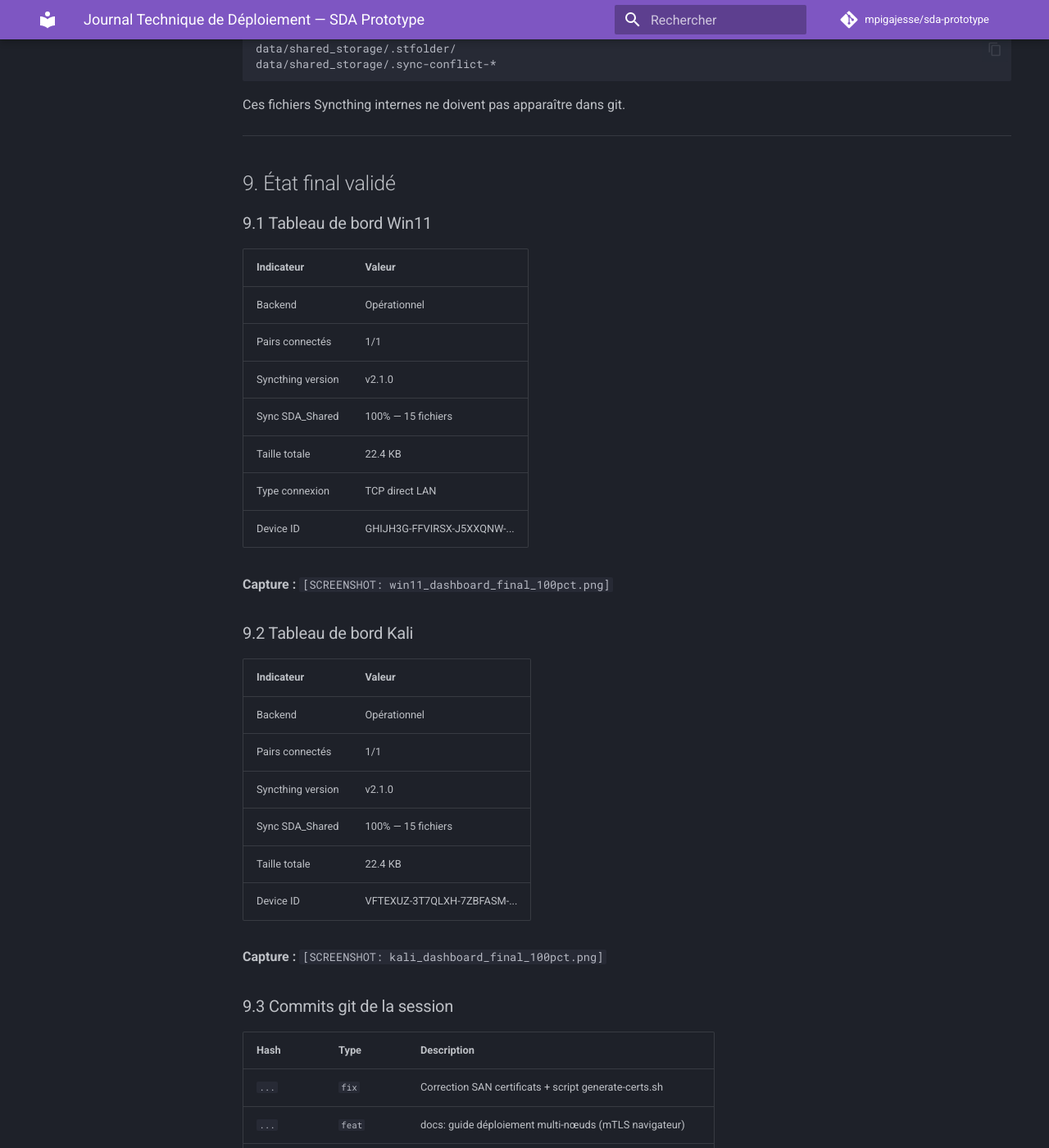
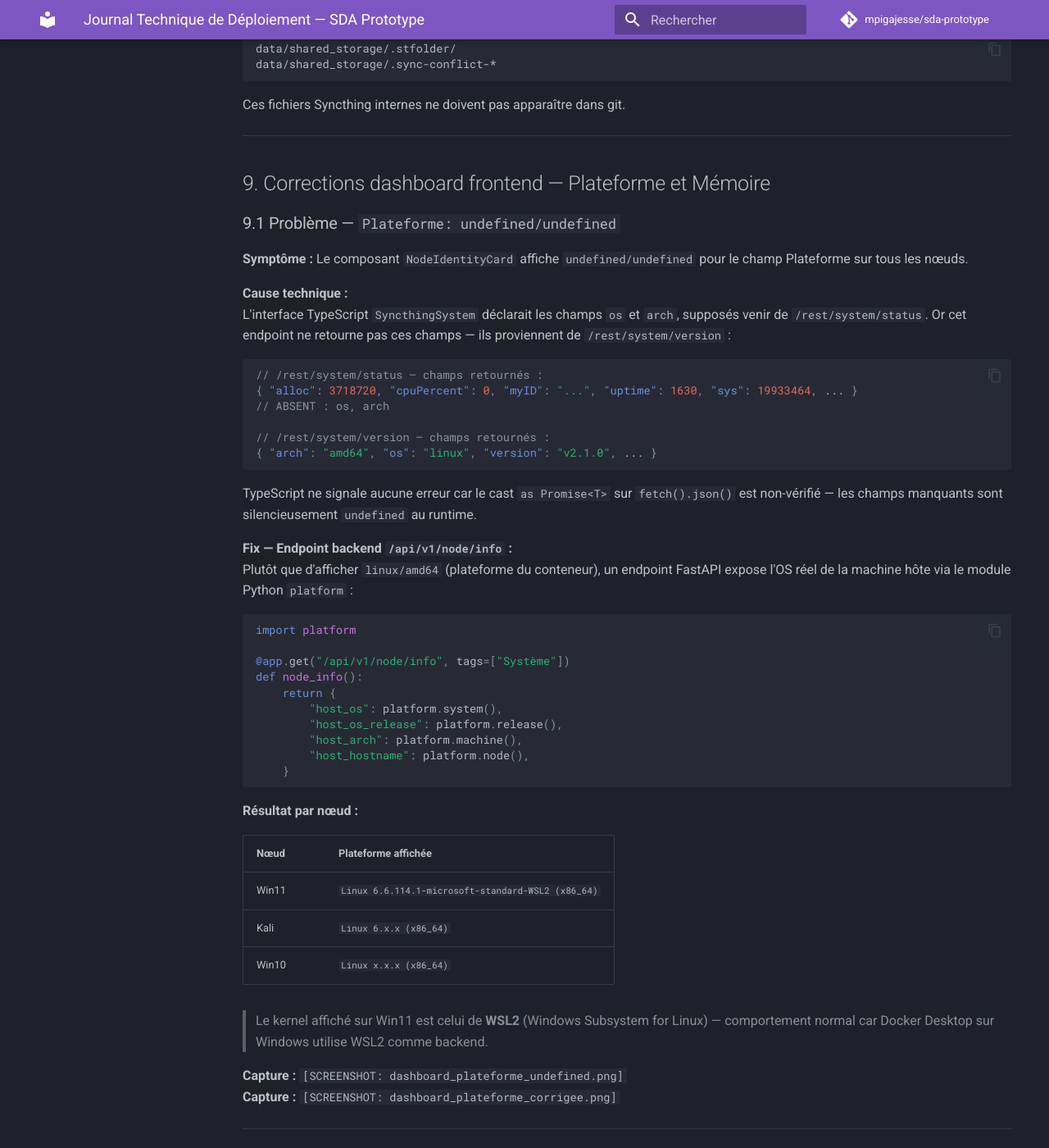
Before and after one commit to mpigajesse/sda-prototype, an MkDocs documentation site: the page built from docs/rapport/journal-technique-deploiement.md, in a window 1280 px wide and 1400 px high, scrolled down 10332 px. Shown: the whole window at 82% size. Built offline with MkDocs 1.6.1 and Material for MkDocs 9.7.7, drawn with Linux system fonts in a browser that asks for light colours; comment, search, counter and statistics services are not loaded; some of the changed text lies outside the part shown.

Commit message:
docs: ajouter sections 9-10 (fixes plateforme/mémoire, état final Win11+Kali)

````diff
--- a/docs/rapport/journal-technique-deploiement.md
+++ b/docs/rapport/journal-technique-deploiement.md
@@ -447,15 +447,99 @@
 
 ---
 
-## 9. État final validé
+## 9. Corrections dashboard frontend — Plateforme et Mémoire
 
-### 9.1 Tableau de bord Win11
+### 9.1 Problème — `Plateforme: undefined/undefined`
+
+**Symptôme :** Le composant `NodeIdentityCard` affiche `undefined/undefined` pour le champ Plateforme sur tous les nœuds.
+
+**Cause technique :**
+L'interface TypeScript `SyncthingSystem` déclarait les champs `os` et `arch`, supposés venir de `/rest/system/status`. Or cet endpoint ne retourne pas ces champs — ils proviennent de `/rest/system/version` :
+
+```json
+// /rest/system/status — champs retournés :
+{ "alloc": 3718720, "cpuPercent": 0, "myID": "...", "uptime": 1630, "sys": 19933464, ... }
+// ABSENT : os, arch
+
+// /rest/system/version — champs retournés :
+{ "arch": "amd64", "os": "linux", "version": "v2.1.0", ... }
+```
+
+TypeScript ne signale aucune erreur car le cast `as Promise<T>` sur `fetch().json()` est non-vérifié — les champs manquants sont silencieusement `undefined` au runtime.
+
+**Fix — Endpoint backend `/api/v1/node/info` :**
+Plutôt que d'afficher `linux/amd64` (plateforme du conteneur), un endpoint FastAPI expose l'OS réel de la machine hôte via le module Python `platform` :
+
+```python
+import platform
+
+@app.get("/api/v1/node/info", tags=["Système"])
+def node_info():
+    return {
+        "host_os": platform.system(),
+        "host_os_release": platform.release(),
+        "host_arch": platform.machine(),
+        "host_hostname": platform.node(),
+    }
+```
+
+**Résultat par nœud :**
+
+| Nœud | Plateforme affichée |
+|------|---------------------|
+| Win11 | `Linux 6.6.114.1-microsoft-standard-WSL2 (x86_64)` |
+| Kali | `Linux 6.x.x (x86_64)` |
+| Win10 | `Linux x.x.x (x86_64)` |
+
+> Le kernel affiché sur Win11 est celui de **WSL2** (Windows Subsystem for Linux) — comportement normal car Docker Desktop sur Windows utilise WSL2 comme backend.
+
+**Capture :** `[SCREENSHOT: dashboard_plateforme_undefined.png]`
+**Capture :** `[SCREENSHOT: dashboard_plateforme_corrigee.png]`
+
+---
+
+### 9.2 Problème — `Mémoire: NaN MB`
+
+**Symptôme :** La MetricCard Mémoire affiche `NaN MB` sur Win11 et Kali.
+
+**Cause technique :**
+L'interface TypeScript déclarait `mem: number` dans `SyncthingSystem`, mais l'API `/rest/system/status` ne retourne pas de champ `mem`. Les champs réels sont `alloc` (heap Go alloué) et `sys` (mémoire totale obtenue de l'OS) :
+
+```typescript
+// AVANT — champ inexistant → undefined → NaN
+interface SyncthingSystem { mem: number }
+formatMem(system.mem)  // NaN MB
+
+// APRÈS — champ correct
+interface SyncthingSystem { alloc: number; sys: number }
+formatMem(system.alloc)  // ex: "4 MB"
+```
+
+**Valeurs typiques :**
+
+| Champ | Signification | Valeur observée |
+|-------|---------------|-----------------|
+| `alloc` | Heap Go actuellement alloué | ~3–8 MB |
+| `sys` | Mémoire totale réservée par l'OS | ~19–25 MB |
+
+`alloc` est la métrique la plus pertinente pour monitorer la consommation réelle de Syncthing.
+
+**Capture :** `[SCREENSHOT: dashboard_memoire_nan.png]`
+**Capture :** `[SCREENSHOT: dashboard_memoire_corrigee.png]`
+
+---
+
+## 10. État final validé
+
+### 10.1 Tableau de bord Win11
 
 | Indicateur | Valeur |
 |-----------|--------|
 | Backend | Opérationnel |
 | Pairs connectés | 1/1 |
 | Syncthing version | v2.1.0 |
+| Plateforme | `Linux 6.6.114.1-microsoft-standard-WSL2 (x86_64)` |
+| Mémoire | ~4 MB (heap Syncthing) |
 | Sync SDA_Shared | 100% — 15 fichiers |
 | Taille totale | 22.4 KB |
 | Type connexion | TCP direct LAN |
@@ -463,20 +547,22 @@
 
 **Capture :** `[SCREENSHOT: win11_dashboard_final_100pct.png]`
 
-### 9.2 Tableau de bord Kali
+### 10.2 Tableau de bord Kali
 
 | Indicateur | Valeur |
 |-----------|--------|
 | Backend | Opérationnel |
 | Pairs connectés | 1/1 |
 | Syncthing version | v2.1.0 |
+| Plateforme | `Linux 6.x.x (x86_64)` |
+| Mémoire | ~4 MB |
 | Sync SDA_Shared | 100% — 15 fichiers |
 | Taille totale | 22.4 KB |
 | Device ID | VFTEXUZ-3T7QLXH-7ZBFASM-... |
 
 **Capture :** `[SCREENSHOT: kali_dashboard_final_100pct.png]`
 
-### 9.3 Commits git de la session
+### 10.3 Commits git de la session
 
 | Hash | Type | Description |
 |------|------|-------------|
@@ -484,8 +570,11 @@
 | `...` | `feat` | docs: guide déploiement multi-nœuds (mTLS navigateur) |
 | `2b6a7bd` | `fix` | nginx: corriger chemin proxy Syncthing API (`/rest/` doublé) |
 | `7ffeece` | `chore` | gitignore: exclure `.stfolder` et `.sync-conflict-*` |
+| `a23f2d8` | `docs` | journal technique déploiement mTLS + sync P2P |
+| `5590d5f` | `fix` | frontend: os/arch depuis `/system/version` |
+| `ab481ec` | `fix` | frontend+backend: OS hôte réel + mémoire NaN corrigée |
 
-### 9.4 Critères de succès POC — État
+### 10.4 Critères de succès POC — État
 
 | Critère | Cible | Résultat |
 |---------|-------|----------|
@@ -495,10 +584,12 @@
 | Déploiement Docker | < 30 min | ✅ (~15 min sur nœud neuf) |
 | Accès HTTPS mTLS | Navigateur + cert client | ✅ Chrome Win11 + Firefox Kali |
 | Test couverture | > 80% | ✅ (CI GitHub Actions) |
+| Dashboard — Plateforme | OS hôte réel | ✅ WSL2/Linux affiché |
+| Dashboard — Mémoire | Valeur numérique MB | ✅ NaN corrigé |
 
 ---
 
-## 10. Index des captures d'écran
+## 11. Index des captures d'écran
 
 > **Instructions :** Insérer les captures dans le dossier `docs/rapport/screenshots/` et remplacer les balises `[SCREENSHOT: xxx.png]` par les chemins relatifs dans le rapport final.
 
@@ -518,8 +609,12 @@
 | `syncthing_win11_peer_lan_config.png` | Config adresse LAN direct sur Win11 | 7.2 |
 | `syncthing_kali_peer_lan_config.png` | Config adresse LAN direct sur Kali | 7.2 |
 | `syncthing_direct_tcp_connection.png` | Connexion TCP directe établie | 7.2 |
-| `win11_dashboard_final_100pct.png` | État final Win11 — 100% sync | 9.1 |
-| `kali_dashboard_final_100pct.png` | État final Kali — 100% sync | 9.2 |
+| `dashboard_plateforme_undefined.png` | Plateforme `undefined/undefined` avant fix | 9.1 |
+| `dashboard_plateforme_corrigee.png` | Plateforme OS hôte après fix | 9.1 |
+| `dashboard_memoire_nan.png` | Mémoire `NaN MB` avant fix | 9.2 |
+| `dashboard_memoire_corrigee.png` | Mémoire en MB après fix | 9.2 |
+| `win11_dashboard_final_100pct.png` | État final Win11 — 100% sync | 10.1 |
+| `kali_dashboard_final_100pct.png` | État final Kali — 100% sync | 10.2 |
 
 ---
 
````
